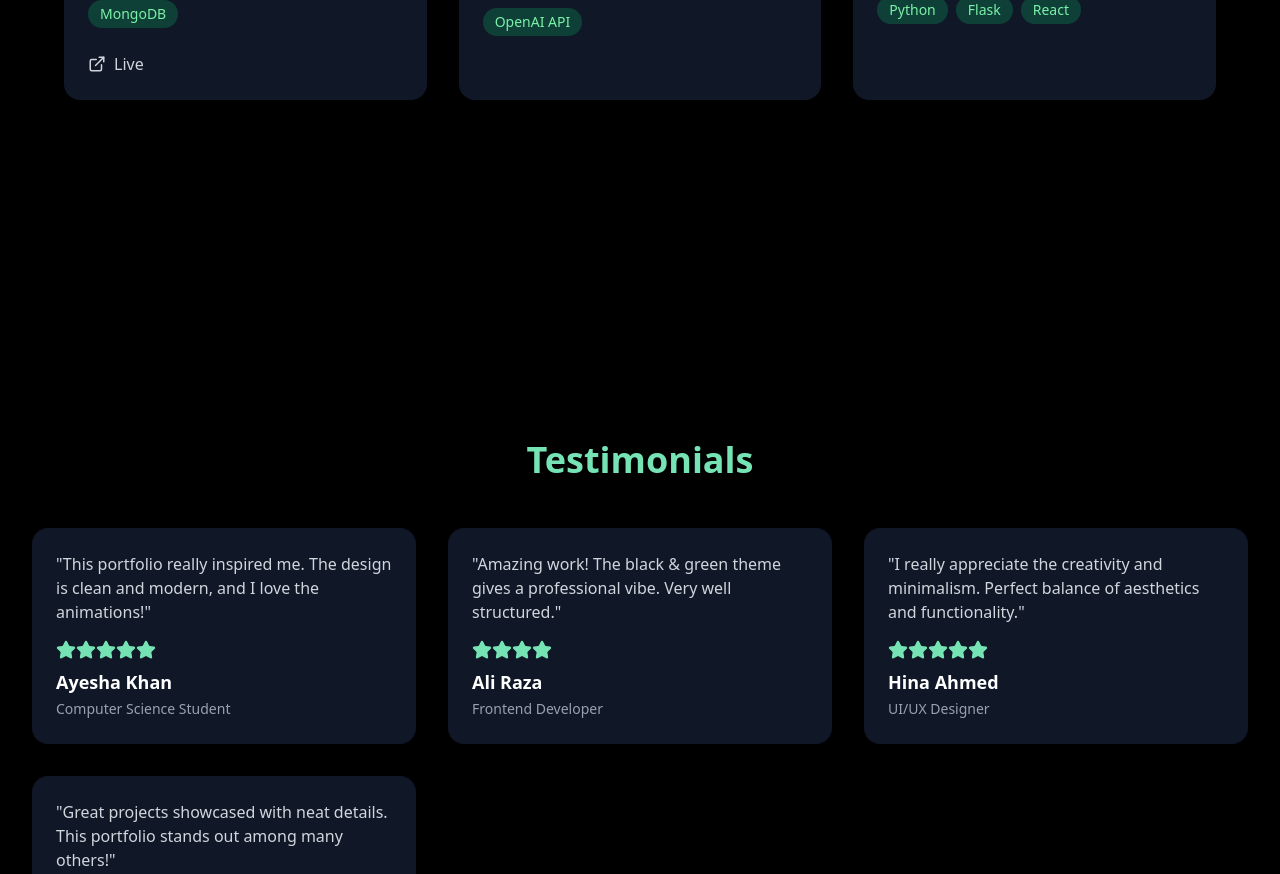
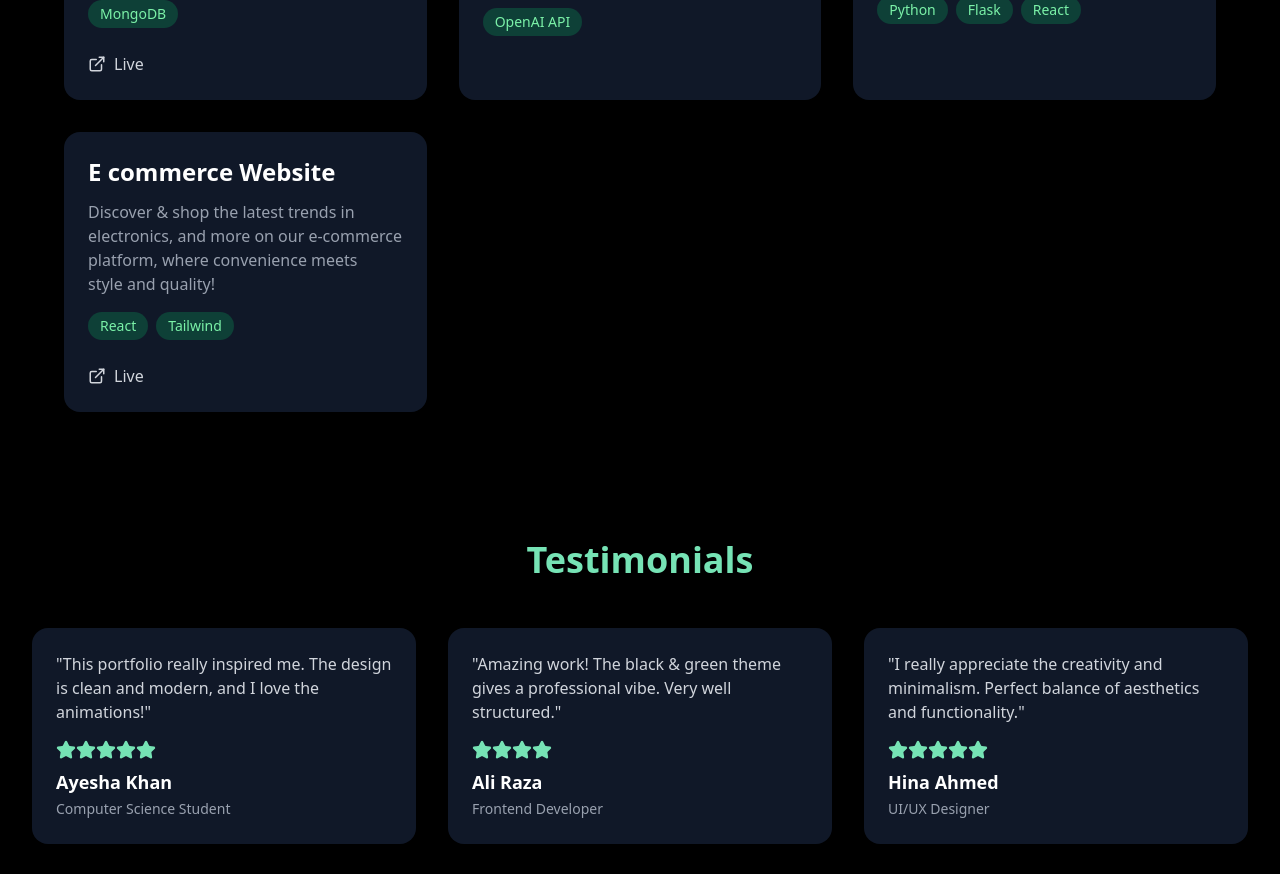
Before and after one commit to Reetesh27/Personal-Portfolio-Website, a React (Vite) app in the folder Reetesh_portfolio/: page / in a window 1280 px wide. Shown: the part 2680-3554 px from the top of the page. Built offline with nearby package versions, Linux system fonts and the light colour scheme.

Commit message:
Update project.jsx

```diff
--- a/Reetesh_portfolio/src/component/project.jsx
+++ b/Reetesh_portfolio/src/component/project.jsx
@@ -21,6 +21,13 @@ const projects = [
     description:
       "Voice-based assistant built with Python, converted into a web app.",
     tech: ["Python", "Flask", "React"],
+  },
+  {
+    title: "E commerce Website",
+    description:
+      "Discover & shop the latest trends in electronics, and more on our e-commerce platform, where convenience meets style and quality!",
+    tech: ["React", "Tailwind"],
+    demo: "https://web-project-ten-rho.vercel.app/",
   },
 ];
 
```
